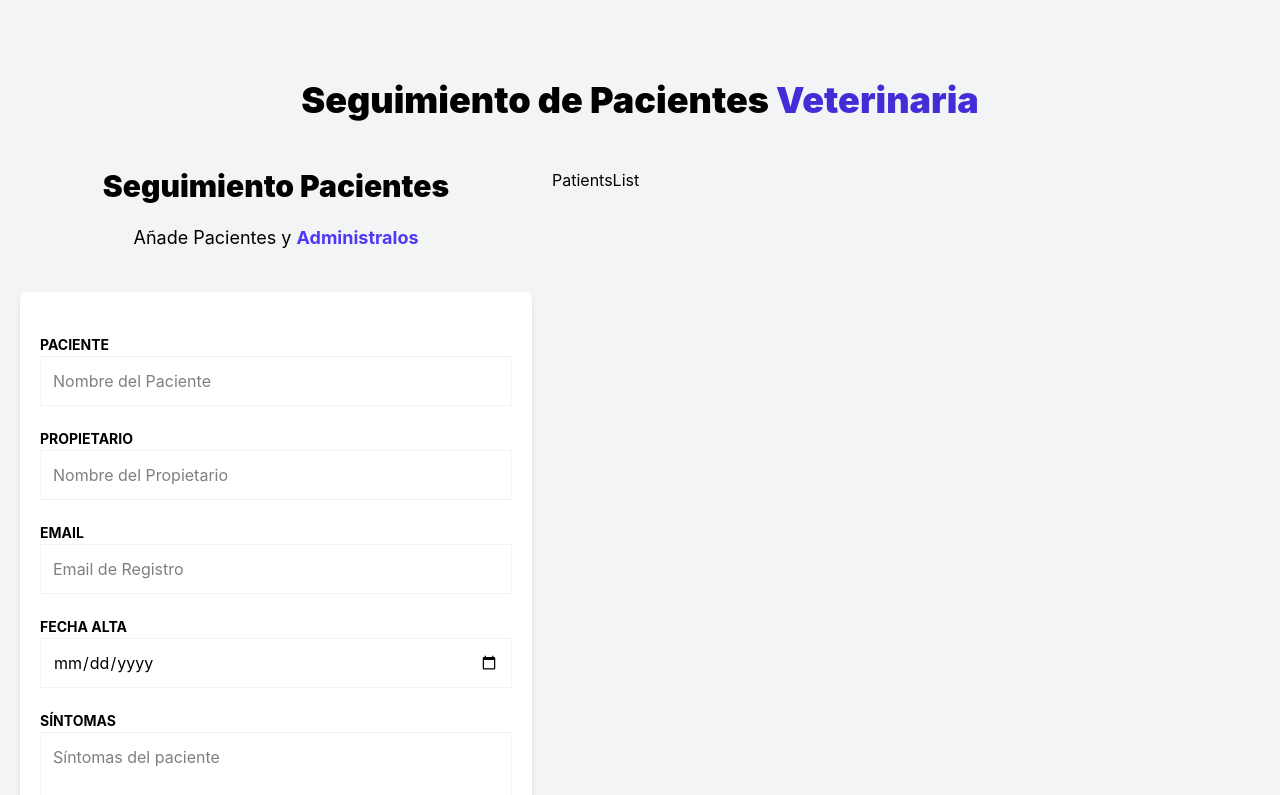
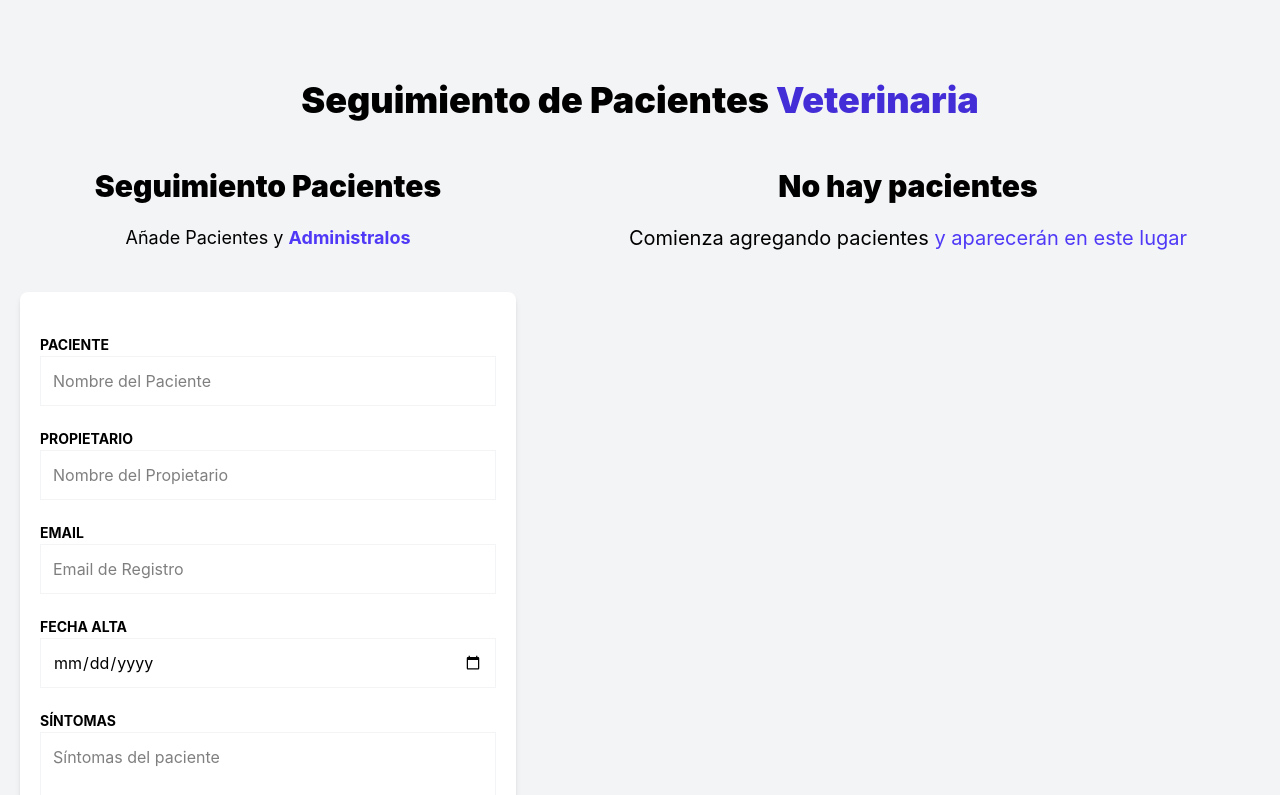
Before and after one commit to lorelvis-santos/patients-zustand, a React (Vite) app: page / in a window 1280 px wide. Shown: the top 795 px of the page. Built offline with nearby package versions, Linux system fonts and the light colour scheme.

Commit message:
feat: implement PatientDetails component and enhance PatientsList with patient details display

```diff
--- /dev/null
+++ b/src/components/PatientDetailItem.tsx
@@ -0,0 +1,16 @@
+type PatientDetailItemProps = {
+  label: string;
+  content: string;
+};
+
+export default function PatientDetailItem({
+  label,
+  content,
+}: PatientDetailItemProps) {
+  return (
+    <p className="font-bold mb-3 text-gray-700">
+      {label}: {""}
+      <span className="font-normal">{content}</span>
+    </p>
+  );
+}
--- /dev/null
+++ b/src/components/PatientDetails.tsx
@@ -0,0 +1,22 @@
+import type { Patient } from "../types";
+import PatientDetailItem from "./PatientDetailItem";
+
+type PatientDetailsProps = {
+  patient: Patient;
+};
+
+export default function PatientDetails({ patient }: PatientDetailsProps) {
+  return (
+    <div className="mx-5 my-10 px-5 py-10 bg-white shadow-md rounded-xl">
+      <PatientDetailItem label="Id" content={patient.id} />
+      <PatientDetailItem label="Nombre" content={patient.name} />
+      <PatientDetailItem label="Propietario" content={patient.caretaker} />
+      <PatientDetailItem label="Email" content={patient.email} />
+      <PatientDetailItem
+        label="Fecha de alta"
+        content={patient.date.toString()}
+      />
+      <PatientDetailItem label="Síntomas" content={patient.symptoms} />
+    </div>
+  );
+}
--- a/src/components/PatientsList.tsx
+++ b/src/components/PatientsList.tsx
@@ -1,5 +1,35 @@
+import { usePatientStore } from "../store/store";
+import PatientDetails from "./PatientDetails";
+
 export default function PatientsList() {
+  const patients = usePatientStore((state) => state.patients);
+
   return (
-    <div>PatientsList</div>
-  )
+    <div className="md:w-1/2 lg:w-3/5 md:h-screen overflow-y-scroll">
+      {patients.length ? (
+        <>
+          <h2 className="font-black text-3xl text-center">
+            Listado de Pacientes
+          </h2>
+          <p className="text-xl mt-5 mb-10 text-center">
+            Administra tus {""}
+            <span className="text-indigo-600 font bold">pacientes y citas</span>
+          </p>
+          {patients.map((patient) => (
+            <PatientDetails key={patient.id} patient={patient} />
+          ))}
+        </>
+      ) : (
+        <>
+          <h2 className="font-black text-3xl text-center">No hay pacientes</h2>
+          <p className="text-xl mt-5 mb-10 text-center">
+            Comienza agregando pacientes {""}
+            <span className="text-indigo-600 font bold">
+              y aparecerán en este lugar
+            </span>
+          </p>
+        </>
+      )}
+    </div>
+  );
 }
```
Also changed, not shown: src/components/Error.tsx (+6 -4 lines).
